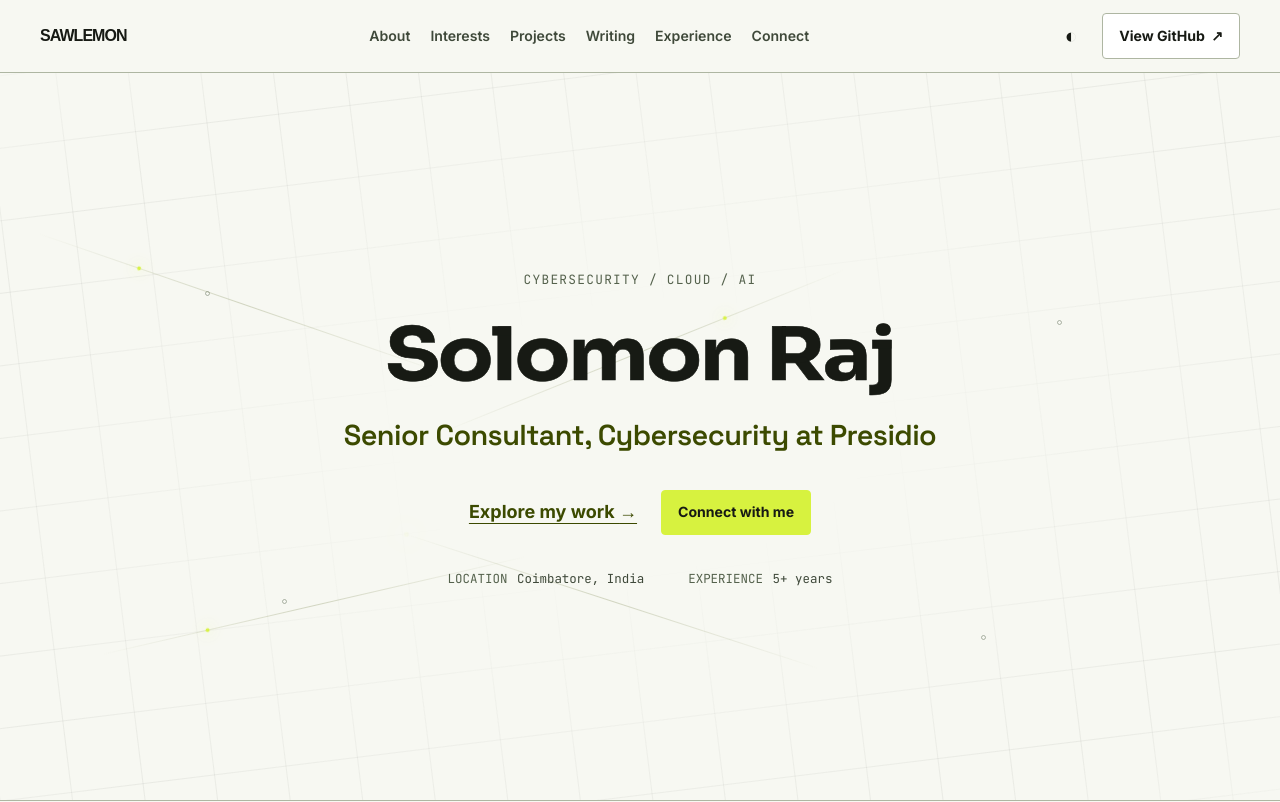
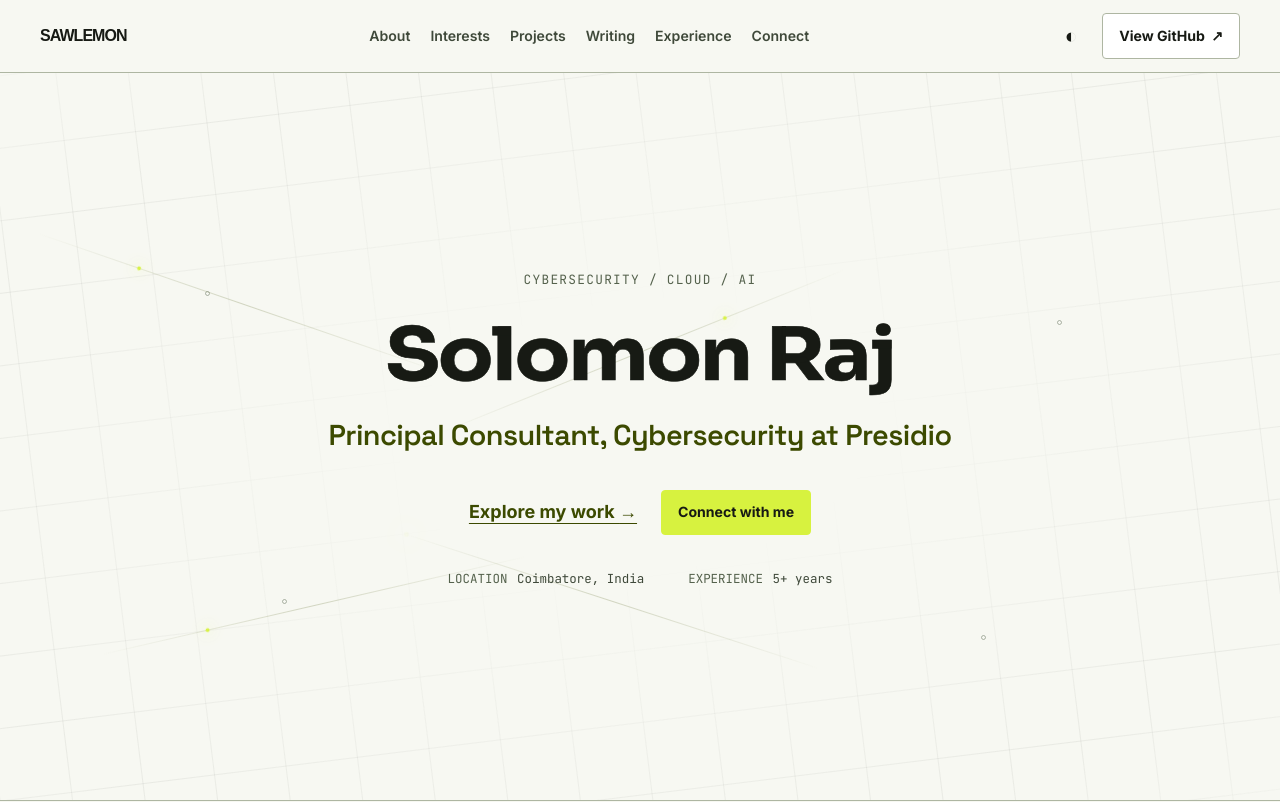
Before and after one commit to sawlemon/sawlemon.github.io, an Astro site: page / in a window 1280 px wide. Shown: the top 802 px of the page. Built offline with nearby package versions, Linux system fonts and the light colour scheme; Astro itself is replaced by a stand-in of ours.

Commit message:
Update role to Principal Consultant and list active certifications
Promoted to Principal Consultant in September 2026. Credentials now show
only active certifications, newest first, with issue dates from LinkedIn.

```diff
--- a/src/data/site.ts
+++ b/src/data/site.ts
@@ -16,8 +16,8 @@ export const site = {
   name: 'Solomon Raj A',
   handle: 'SAWLEMON',
   url: 'https://sawlemon.github.io',
-  description: 'Personal portfolio of Solomon Raj A, a Senior Consultant in Cybersecurity at Presidio.',
-  role: 'Senior Consultant, Cybersecurity at Presidio',
+  description: 'Personal portfolio of Solomon Raj A, a Principal Consultant in Cybersecurity at Presidio.',
+  role: 'Principal Consultant, Cybersecurity at Presidio',
   linkedin: 'https://www.linkedin.com/in/solomonraja/',
   github: 'https://github.com/sawlemon'
 } as const;
@@ -97,7 +97,8 @@ export const projects: Project[] = [
 ];
 
 export const experience = [
-  ['Senior Consultant', 'June 2025 to present'],
+  ['Principal Consultant', 'September 2026 to present'],
+  ['Senior Consultant', 'June 2025 to September 2026'],
   ['Senior Cloud Engineer', 'March 2024 to July 2025'],
   ['Cloud Engineer', 'July 2022 to April 2024'],
   ['Associate Cloud Engineer', 'June 2021 to July 2022'],
@@ -110,15 +111,10 @@ export const education = [
 ] as const;
 
 export const credentials = [
-  ['CrowdStrike Certified Falcon Administrator (CCFA)', ''],
   ['CrowdStrike Certified SIEM Engineer (CCSE)', 'Latest'],
-  ['NVIDIA Certified Associate: AI Infrastructure', ''],
+  ['NVIDIA Certified Associate: AI Infrastructure', 'March 2026'],
+  ['CrowdStrike Certified Falcon Administrator (CCFA)', 'December 2025'],
   ['Google Professional Cloud Architect', 'October 2024'],
-  ['Certified Kubernetes Administrator', 'September 2023'],
   ['Microsoft AZ-400', 'July 2021'],
-  ['Microsoft Azure Fundamentals', 'June 2021'],
-  ['HashiCorp Terraform Associate', ''],
-  ['AWS SysOps Administrator Associate', ''],
-  ['AWS Cloud Practitioner', ''],
-  ['Microsoft Azure Administrator Associate', '']
+  ['Microsoft Azure Fundamentals', 'June 2021']
 ] as const;
--- a/src/pages/index.astro
+++ b/src/pages/index.astro
@@ -38,7 +38,7 @@ const kineticTitle = 'Selected Work';
     </div>
 
     <div class="wrap main-grid">
-      <section id="about" class="section about"><p class="section-label">01 / ABOUT</p><div><h2 class="kinetic-about">I like making complex systems easier to <span class="word">understand</span>, <span class="word">secure</span>, and <span class="word">explain</span>.</h2><p class="about-lead">I’m a Senior Consultant in Cybersecurity at Presidio, specializing in SIEM implementations and endpoint security. My background includes five years across cybersecurity and cloud engineering.</p><div class="two-column"><p>Beyond client work, I mentor, give talks, and stay involved in technical communities, sharing what I learn as I go.</p><ul class="facts-list"><li>Cybersecurity</li><li>Cloud engineering</li><li>AI security</li><li>Community</li></ul></div></div></section>
+      <section id="about" class="section about"><p class="section-label">01 / ABOUT</p><div><h2 class="kinetic-about">I like making complex systems easier to <span class="word">understand</span>, <span class="word">secure</span>, and <span class="word">explain</span>.</h2><p class="about-lead">I’m a Principal Consultant in Cybersecurity at Presidio, specializing in SIEM implementations and endpoint security. My background includes five years across cybersecurity and cloud engineering.</p><div class="two-column"><p>Beyond client work, I mentor, give talks, and stay involved in technical communities, sharing what I learn as I go.</p><ul class="facts-list"><li>Cybersecurity</li><li>Cloud engineering</li><li>AI security</li><li>Community</li></ul></div></div></section>
 
       <section id="interests" class="section interests-section reveal"><div class="interests-intro"><p class="section-label">02 / INTERESTS</p><h2>Interests</h2></div><div class="interest-matrix">{interestGroups.map((group, groupIndex) => <section class:list={['interest-panel', { accent: group.accent }, { columns: group.columns }]}><div class="panel-head"><span class="panel-index">{String(groupIndex + 1).padStart(2, '0')}</span><h3>{group.title}</h3></div><ul class="topic-list">{group.topics.map(([topic, description]) => <li><strong>{topic}</strong><span>{description}</span></li>)}</ul></section>)}</div></section>
     </div>
```
